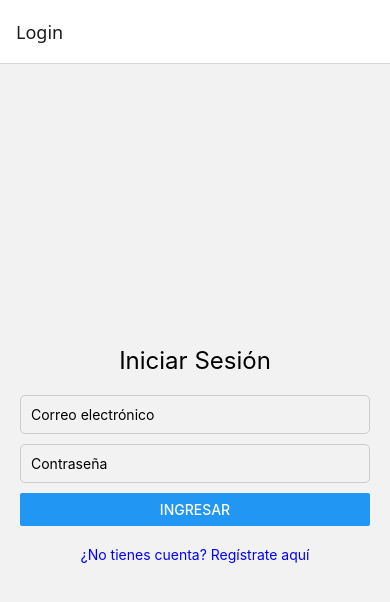
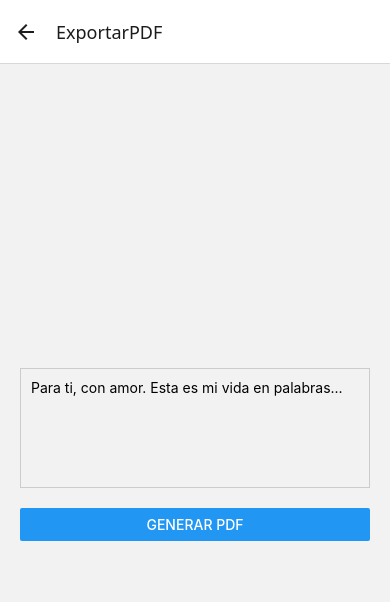
Before and after one commit to RatonLab/Life, a React Native app: screen /ExportarPDF in a window 390 px wide. Shown: the top 602 px of the page. Built offline with nearby package versions, Linux system fonts and the light colour scheme.

Commit message:
Agrega módulo de generación de PDF con dedicatoria y respuestas

```diff
--- a/App.js
+++ b/App.js
@@ -6,6 +6,7 @@ import RegisterScreen from './screens/RegisterScreen';
 import HomeScreen from './screens/HomeScreen';
 import QuestionsScreen from './screens/QuestionsScreen';
 import RespuestasScreen from './screens/RespuestasScreen';
+import ExportarPDFScreen from './screens/ExportarPDFScreen';
 
 const Stack = createNativeStackNavigator();
 
@@ -18,6 +19,7 @@ export default function App() {
         <Stack.Screen name="Home" component={HomeScreen} />
         <Stack.Screen name="Questions" component={QuestionsScreen} />
         <Stack.Screen name="Respuestas" component={RespuestasScreen} />
+        <Stack.Screen name="ExportarPDF" component={ExportarPDFScreen} />
       </Stack.Navigator>
     </NavigationContainer>
   );
--- a/package.json
+++ b/package.json
@@ -12,6 +12,8 @@
     "@react-navigation/native": "^7.1.10",
     "@react-navigation/native-stack": "^7.3.14",
     "expo": "~52.0.0",
+    "expo-print": "^14.1.4",
+    "expo-sharing": "^13.1.5",
     "expo-speech": "~11.5.0",
     "firebase": "^11.9.0",
     "react": "18.3.1",
@@ -21,7 +23,8 @@
     "react-native-paper": "^5.10.1",
     "react-native-safe-area-context": "4.12.0",
     "react-native-screens": "~4.4.0",
-    "react-native-vector-icons": "^9.2.0"
+    "react-native-vector-icons": "^9.2.0",
+    "expo-media-library": "~17.0.6"
   },
   "devDependencies": {
     "@babel/core": "^7.20.0"
--- /dev/null
+++ b/screens/ExportarPDFScreen.js
@@ -0,0 +1,70 @@
+import React, { useState } from 'react';
+import { View, Button, TextInput, StyleSheet, Alert } from 'react-native';
+import { collection, getDocs, query, where } from 'firebase/firestore';
+import { db, auth } from '../firebaseConfig';
+import * as Print from 'expo-print';
+import * as Sharing from 'expo-sharing';
+
+export default function ExportarPDFScreen() {
+  const [dedicatoria, setDedicatoria] = useState("Para ti, con amor. Esta es mi vida en palabras...");
+
+  const generarPDF = async () => {
+    const user = auth.currentUser;
+    if (!user) return Alert.alert("Error", "Usuario no autenticado");
+
+    try {
+      const q = query(collection(db, 'respuestas'), where('uid', '==', user.uid));
+      const snapshot = await getDocs(q);
+      let contenido = "";
+
+      snapshot.forEach(doc => {
+        const data = doc.data();
+        contenido += `
+          <h3>${data.pregunta}</h3>
+          <p>${data.respuesta || '(Sin respuesta)'}</p>
+          <hr />
+        `;
+      });
+
+      const html = `
+        <html>
+          <body style="font-family: Arial; padding: 20px;">
+            <h1 style="text-align:center;">Mi vida en palabras</h1>
+            <blockquote>${dedicatoria}</blockquote>
+            ${contenido}
+          </body>
+        </html>
+      `;
+
+      const { uri } = await Print.printToFileAsync({ html });
+      await Sharing.shareAsync(uri);
+    } catch (err) {
+      Alert.alert("Error al generar PDF", err.message);
+    }
+  };
+
+  return (
+    <View style={styles.container}>
+      <TextInput
+        style={styles.input}
+        multiline
+        placeholder="Escribe una dedicatoria para el PDF..."
+        value={dedicatoria}
+        onChangeText={setDedicatoria}
+      />
+      <Button title="Generar PDF" onPress={generarPDF} />
+    </View>
+  );
+}
+
+const styles = StyleSheet.create({
+  container: { flex: 1, padding: 20, justifyContent: 'center' },
+  input: {
+    height: 120,
+    borderColor: '#ccc',
+    borderWidth: 1,
+    padding: 10,
+    marginBottom: 20,
+    textAlignVertical: 'top'
+  }
+});
--- a/screens/HomeScreen.js
+++ b/screens/HomeScreen.js
@@ -13,6 +13,10 @@ export default function HomeScreen({ navigation }) {
         title="Ver respuestas guardadas"
         onPress={() => navigation.navigate('Respuestas')}
       />
+      <Button
+        title="Generar PDF"
+        onPress={() => navigation.navigate('ExportarPDF')}
+      />
     </View>
   );
 }
```
Also changed, not shown: 1 other file (tests, documents, lock files or other folders).
